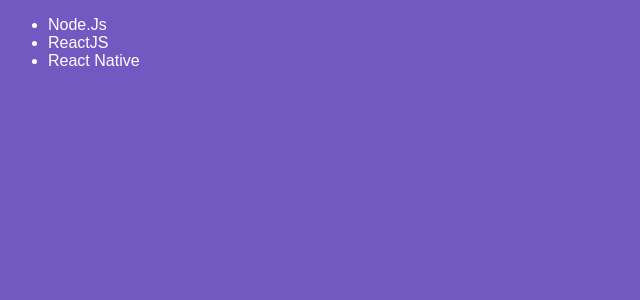
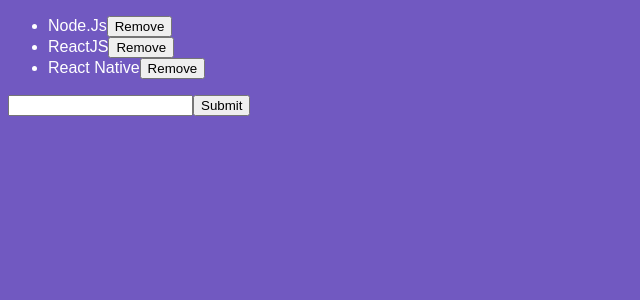
Before and after one commit to joilsonLeal/introducao-react, a React app: page / in a window 1280 px wide. Shown: the top 300 px of the page, without its empty margins (0-640 px from the left). Built offline with nearby package versions, Linux system fonts and the light colour scheme.

Commit message:
set state

```diff
--- a/src/components/TechList.js
+++ b/src/components/TechList.js
@@ -2,6 +2,7 @@
 
 class TechList extends Component {
   state = {
+    newTech: '',
     techs: [
       'Node.Js',
       'ReactJS',
@@ -9,13 +10,41 @@
     ],
   };
 
+  handleInputChange = e => {
+    this.setState({ newTech: e.target.value });
+  }
+
+  handleSubmit = e => {
+    e.preventDefault();
+    this.setState(
+      {
+        techs: [...this.state.techs, this.state.newTech],
+        newTech: ''
+      }
+    );
+  }
+
+  handleDelete = (tech) => {
+    this.setState({ techs: this.state.techs.filter(t => t !== tech) })
+  }
+
   render() {
     return (
-      <ul>
-        <li>Node.Js</li>
-        <li>ReactJS</li>
-        <li>React Native</li>
-      </ul>
+      <form onSubmit={this.handleSubmit}>
+        <ul>
+          {this.state.techs.map(tech =>
+            <li key={tech}>
+              {tech}
+              <button onClick={() => this.handleDelete(tech)} type="button">Remove</button>
+            </li>)}
+        </ul>
+        <input
+          type="text"
+          onChange={this.handleInputChange}
+          value={this.state.newTech}
+        />
+        <button type="submit">Submit</button>
+      </form>
     );
   }
 }
```
